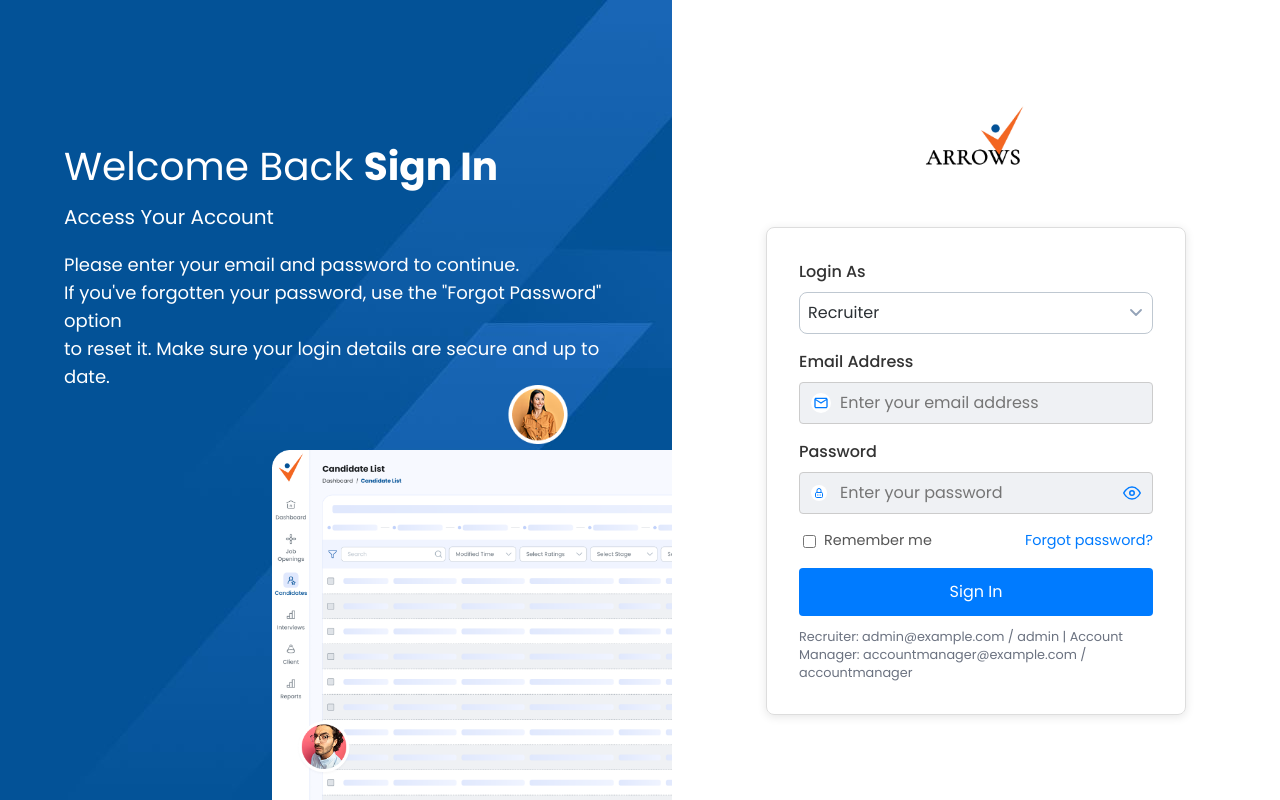
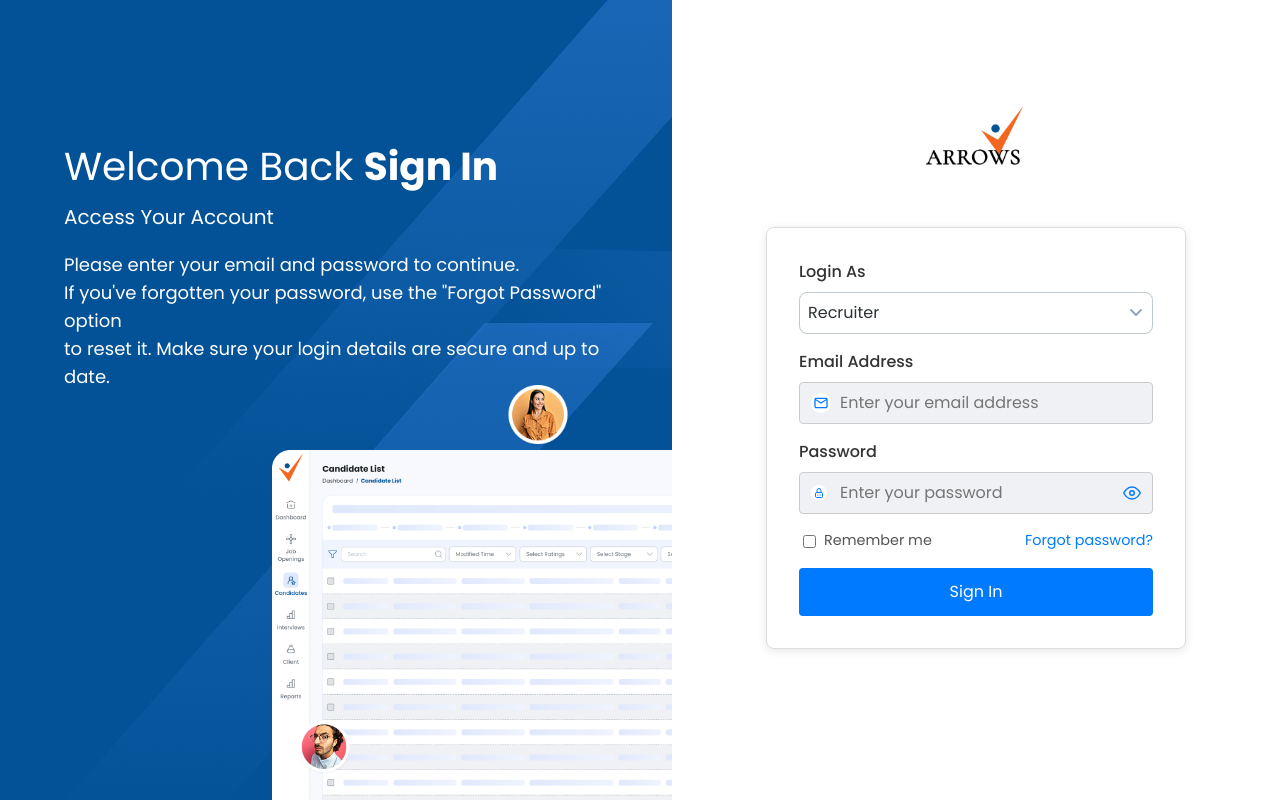
Before and after one commit to HRITHIK-MH/Arrows_Frontend, a React (Vite) app: page /login in a window 1280 px wide. Built offline with nearby package versions, Linux system fonts and the light colour scheme.

Commit message:
Removed login credentials text

```diff
--- a/src/pages/login/Login.jsx
+++ b/src/pages/login/Login.jsx
@@ -164,9 +164,6 @@ If you've forgotten your password, use the "Forgot Password" option<br></br> to
           <button type="submit" className="login-btn" disabled={loading}>
             {loading ? 'Signing In...' : 'Sign In'}
           </button>
-          <p className="login-hint">
-            Recruiter: admin@example.com / admin | Account Manager: accountmanager@example.com / accountmanager
-          </p>
         </form>
       </div>
     </div>
```
